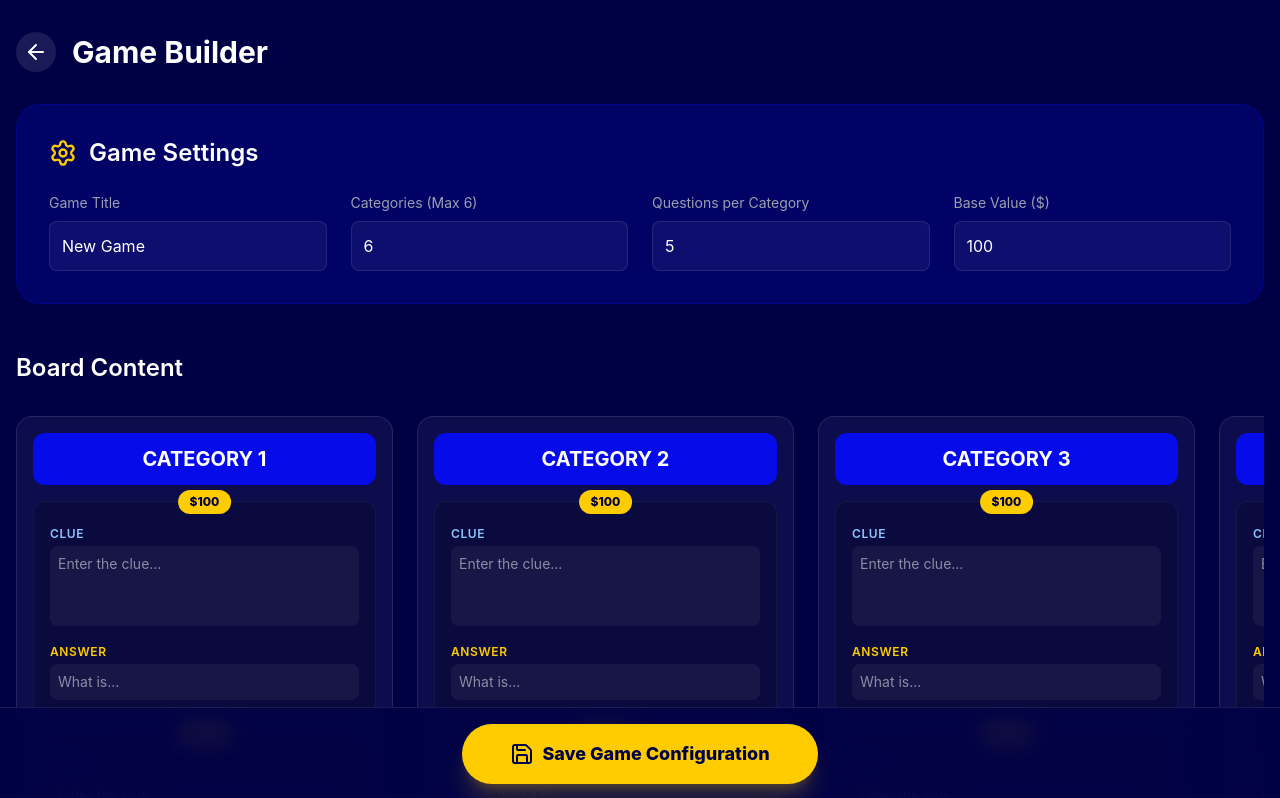
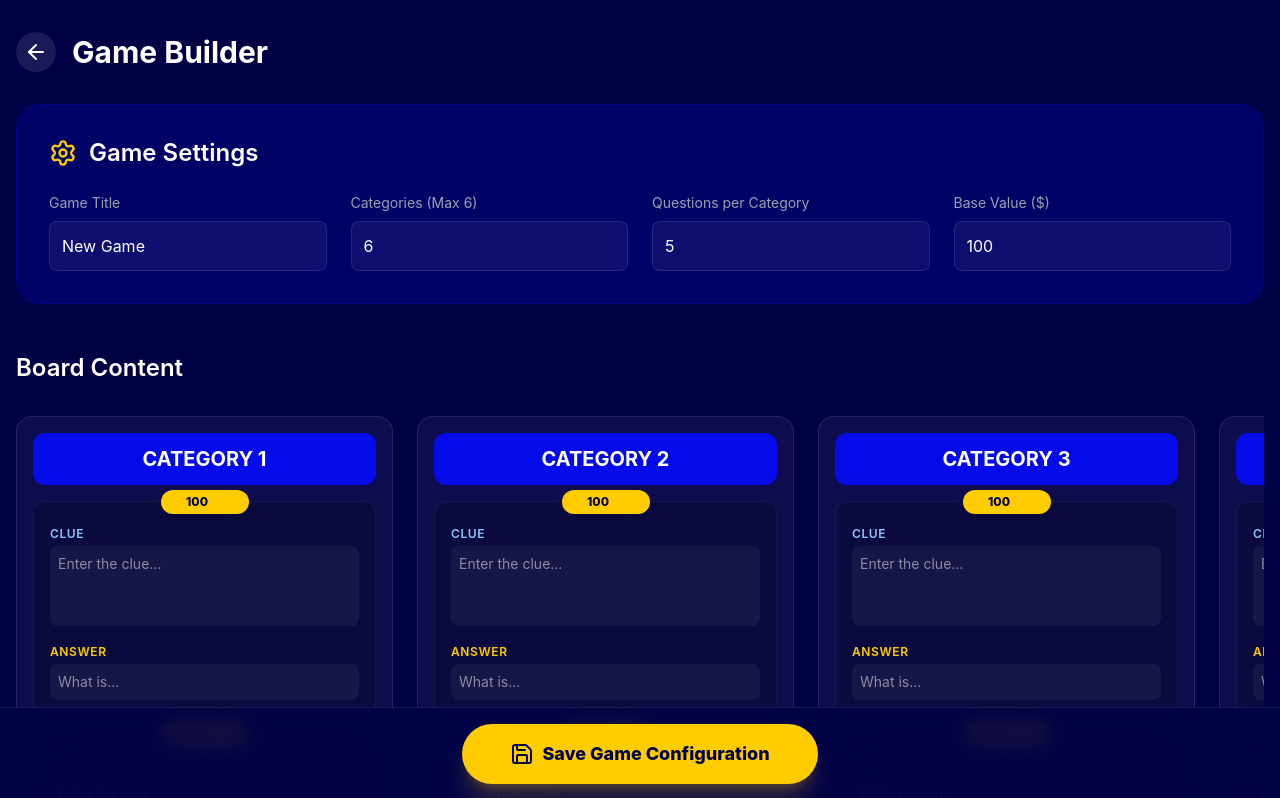
Before and after one commit to QudahM/jeopardy-builder, a React app in the folder frontend/: page /create in a window 1280 px wide. Shown: the top 798 px of the page. Built offline with nearby package versions, Linux system fonts and the light colour scheme; no server answers; the HTML template or start-up script is replaced by a standard one.

Commit message:
fixing the value per section - to manually change the values

```diff
--- a/frontend/src/pages/GameBuilder.jsx
+++ b/frontend/src/pages/GameBuilder.jsx
@@ -17,7 +17,8 @@ export default function GameBuilder() {
       name: `Category ${i + 1}`,
       position: i,
       questions: Array(config.questions_per_category).fill(null).map((_, j) => ({
-        tier: j + 1,
+        tier: j,
+        point_value: (j + 1) * config.base_point_value,
         clue: '',
         answer: '',
       })),
@@ -40,13 +41,25 @@ export default function GameBuilder() {
           name: `Category ${i + 1}`,
           position: i,
           questions: Array(numQ).fill(null).map((_, j) => ({
-            tier: j + 1,
+            tier: j,
+            point_value: (j + 1) * (name === 'base_point_value' ? numValue : config.base_point_value),
             clue: '',
             answer: '',
           })),
         }))
       );
     }
+  };
+
+  const handleRowPointValueChange = (rowIdx, value) => {
+    const numValue = parseInt(value, 10) || 0;
+    const newCats = categories.map(cat => ({
+      ...cat,
+      questions: cat.questions.map((q, qIdx) =>
+        qIdx === rowIdx ? { ...q, point_value: numValue } : q
+      )
+    }));
+    setCategories(newCats);
   };
 
   const handleCategoryNameChange = (catIdx, name) => {
@@ -161,9 +174,15 @@ export default function GameBuilder() {
 
                 <div className="space-y-4">
                   {cat.questions.map((q, qIdx) => (
-                    <div key={qIdx} className="bg-black/20 p-4 rounded-xl border border-white/5 relative">
-                      <div className="absolute -top-3 left-1/2 -translate-x-1/2 bg-jeopardy-gold text-jeopardy-dark font-extrabold px-3 py-1 rounded-full text-xs">
-                        ${q.tier * config.base_point_value}
+                    <div key={qIdx} className="bg-black/20 p-4 rounded-xl border border-white/5 relative group">
+                      <div className="absolute -top-3 left-1/2 -translate-x-1/2 bg-jeopardy-gold text-jeopardy-dark font-extrabold px-3 py-1 rounded-full text-xs shadow-md z-10">
+                        <input
+                          type="number"
+                          value={q.point_value}
+                          onChange={(e) => handleRowPointValueChange(qIdx, e.target.value)}
+                          className="bg-transparent border-none text-center w-16 focus:outline-none focus:ring-0 appearance-none m-0"
+                          title="Click to change point value for this row"
+                        />
                       </div>
                       <div className="space-y-3 mt-2">
                         <div>
--- a/frontend/src/pages/PlayBoard.jsx
+++ b/frontend/src/pages/PlayBoard.jsx
@@ -78,7 +78,7 @@ export default function PlayBoard() {
   const { game, contestants, used_questions } = session;
   const usedQIds = new Set(used_questions?.map(uq => uq.question_id) || []);
 
-  const pointValue = activeQuestion ? activeQuestion.tier * game.base_point_value : 0;
+  const pointValue = activeQuestion ? activeQuestion.point_value : 0;
 
   return (
     <div className="h-screen flex flex-col bg-jeopardy-dark overflow-hidden">
@@ -118,7 +118,7 @@ export default function PlayBoard() {
                   >
                     {!isUsed && (
                       <span className="text-jeopardy-gold text-shadow font-black text-5xl lg:text-6xl drop-shadow-lg">
-                        ${q.tier * game.base_point_value}
+                        ${q.point_value}
                       </span>
                     )}
                   </div>
```
Also changed, not shown: 2 other files (tests, documents, lock files or other folders).
